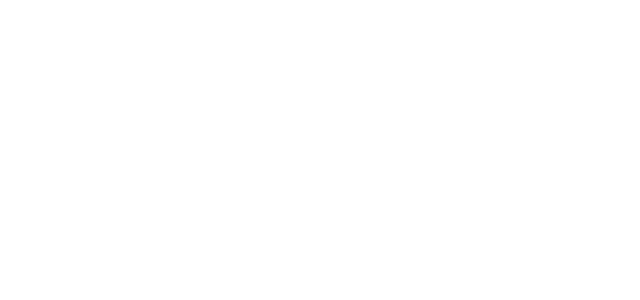
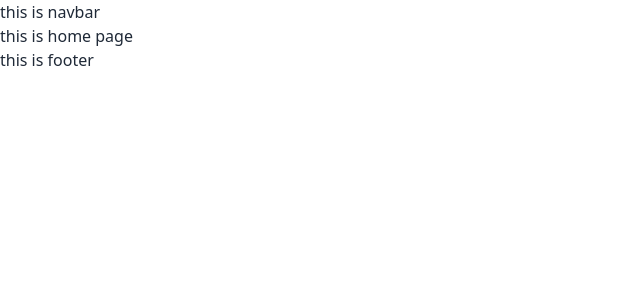
Before and after one commit to alamnahid/RentSwiftly---Renting-Made-Easy, a React (Vite) app: page / in a window 1280 px wide. Shown: the top 300 px of the page, without its empty margins (0-640 px from the left). Built offline with nearby package versions, Linux system fonts and the light colour scheme.

Commit message:
basic folder structure

```diff
--- /dev/null
+++ b/src/Components/Shared/Footer/Footer.jsx
@@ -0,0 +1,12 @@
+
+
+const Footer = () => {
+    return (
+        <div>
+            <h1>this is footer</h1>
+
+        </div>
+    );
+};
+
+export default Footer;
--- /dev/null
+++ b/src/Components/Shared/Navbar/Navbar.jsx
@@ -0,0 +1,12 @@
+
+
+const Navbar = () => {
+    return (
+        <div>
+            <h1>this is navbar</h1>
+
+        </div>
+    );
+};
+
+export default Navbar;
--- /dev/null
+++ b/src/Pages/Home/Home.jsx
@@ -0,0 +1,12 @@
+
+
+const Home = () => {
+    return (
+        <div>
+            <h1>this is home page</h1>
+
+        </div>
+    );
+};
+
+export default Home;
--- a/src/Root/Root.jsx
+++ b/src/Root/Root.jsx
@@ -1,11 +1,13 @@
 import { Outlet } from "react-router-dom";
+import Navbar from "../Components/Shared/Navbar/Navbar";
+import Footer from "../Components/Shared/Footer/Footer";
 
 const Root = () => {
     return (
         <div>
-
+            <Navbar/>
             <Outlet/>
-
+            <Footer/>
         </div>
     );
 };
--- a/src/Routes/Routes.jsx
+++ b/src/Routes/Routes.jsx
@@ -1,5 +1,6 @@
 import { createBrowserRouter } from "react-router-dom";
 import Root from "../Root/Root";
+import Home from "../Pages/Home/Home";
 
 const router = createBrowserRouter([
     {
@@ -7,7 +8,8 @@
         element: <Root/>,
         children: [
             {
-
+                path: '/',
+                element: <Home/>
             }
         ]
     },
```
